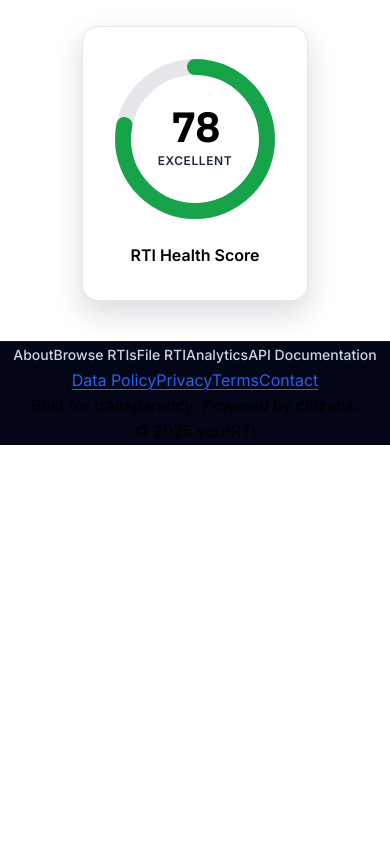
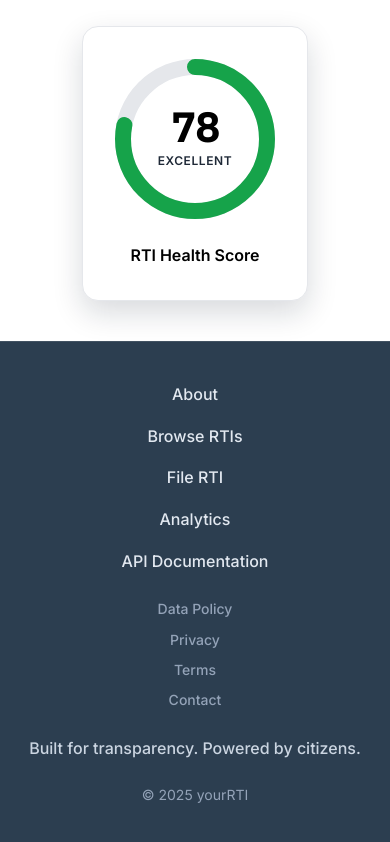
Before and after one commit to Yugantar-NGO/youRTI-UI, a Next.js app: page / in a window 390 px wide. Shown: the part 9579-10421 px from the top of the page. Before the commit the page ends 10024 px from the top, so only its background shows below. Built offline with nearby package versions, Linux system fonts and the light colour scheme.

Commit message:
style(footer): increase spacing and update color scheme

```diff
--- a/src/components/features/landing/organisms/FooterSection.module.css
+++ b/src/components/features/landing/organisms/FooterSection.module.css
@@ -1,84 +1,106 @@
 /* FooterSection Organism - Using Semantic Tokens */
 
 .footerSection {
-  background-color: var(--color-bg-surface-dark); /* #020617 - dark theme per Task 6 */
-  border-top: 1px solid rgba(148, 163, 184, 0.1);
-  padding: var(--spacing-8) var(--spacing-6);
+  background-color: #2c3e50;
+  border-top: 1px solid rgba(255, 255, 255, 0.1);
+  padding: var(--spacing-3xl) var(--spacing-lg);
 }
 
 .container {
   max-width: 1280px;
   margin: 0 auto;
   text-align: center;
+  display: flex;
+  flex-direction: column;
+  gap: var(--spacing-xl);
 }
 
-.links {
+/* Primary Links */
+.primaryLinks {
   display: flex;
   align-items: center;
   justify-content: center;
-  gap: var(--spacing-3);
+  gap: var(--spacing-lg);
   flex-wrap: wrap;
-  margin-bottom: var(--spacing-6);
 }
 
 .link {
-  font-size: var(--font-size-sm);
+  font-size: var(--font-size-base);
   font-weight: var(--font-weight-medium);
-  color: var(--color-text-on-dark-secondary); /* Use text-on-dark for dark background */
+  color: #e2e8f0;
   text-decoration: none;
   transition: color var(--transition-fast);
 }
 
 .link:hover {
-  color: var(--color-text-on-dark-primary);
-  text-decoration: underline;
+  color: #ffffff;
+}
+
+/* Secondary Links */
+.secondaryLinks {
+  display: flex;
+  align-items: center;
+  justify-content: center;
+  gap: var(--spacing-md);
+  flex-wrap: wrap;
+}
+
+.secondaryLink {
+  font-size: var(--font-size-sm);
+  font-weight: var(--font-weight-medium);
+  color: #94a3b8;
+  text-decoration: none;
+  transition: color var(--transition-fast);
+}
+
+.secondaryLink:hover {
+  color: #e2e8f0;
 }
 
 .separator {
-  color: var(--color-text-on-dark-muted);
+  color: #64748b;
   font-size: var(--font-size-sm);
 }
 
-.attribution {
-  max-width: 640px;
-  margin: 0 auto;
+/* Tagline */
+.tagline {
+  font-size: var(--font-size-lg);
+  font-weight: var(--font-weight-medium);
+  color: #cbd5e1;
+  line-height: var(--line-height-normal);
 }
 
-.text {
-  margin: 0 0 var(--spacing-3) 0;
+/* Copyright */
+.copyright {
   font-size: var(--font-size-sm);
-  color: var(--color-text-on-dark-tertiary); /* Use text-on-dark for dark background */
-  line-height: var(--line-height-relaxed);
-}
-
-.text:last-child {
-  margin-bottom: 0;
-}
-
-.dashboardLink {
-  color: var(--color-text-on-dark-secondary);
-  text-decoration: none;
-  font-weight: var(--font-weight-semibold);
-  transition: color var(--transition-fast);
-}
-
-.dashboardLink:hover {
-  color: var(--color-text-on-dark-primary);
-  text-decoration: underline;
+  color: #94a3b8;
 }
 
 /* Responsive */
-@media (max-width: 640px) {
+@media (max-width: 768px) {
   .footerSection {
-    padding: var(--spacing-6) var(--spacing-4);
+    padding: var(--spacing-2xl) var(--spacing-md);
   }
 
-  .links {
+  .container {
+    gap: var(--spacing-lg);
+  }
+
+  .primaryLinks {
     flex-direction: column;
-    gap: var(--spacing-2);
+    gap: var(--spacing-md);
+  }
+
+  .secondaryLinks {
+    flex-direction: column;
+    gap: var(--spacing-sm);
   }
 
   .separator {
     display: none;
   }
+
+  .tagline {
+    font-size: var(--font-size-base);
+  }
 }
```
